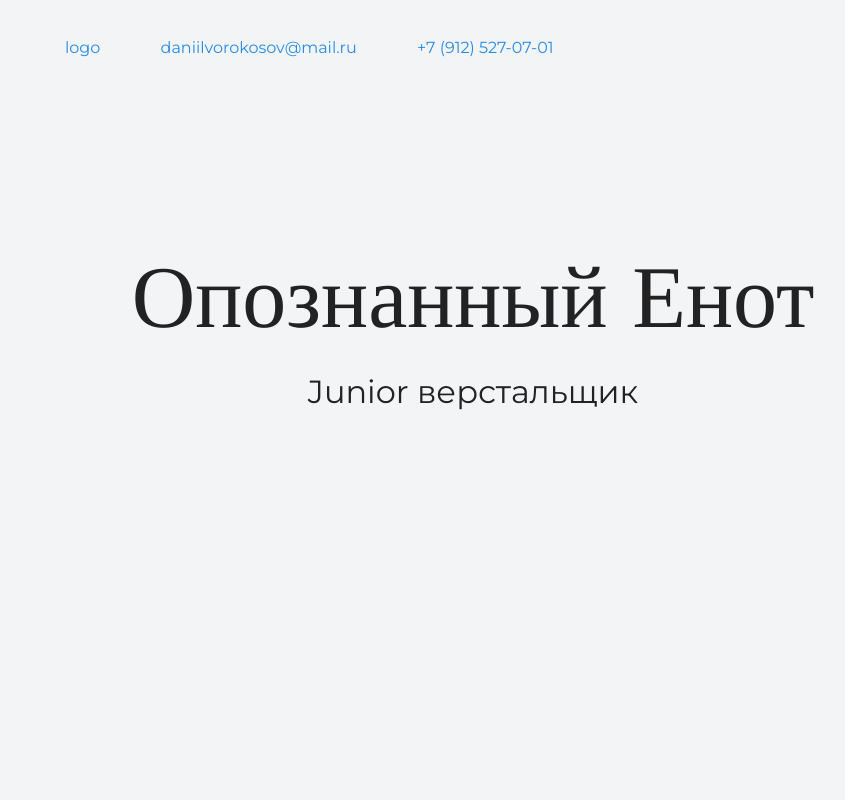
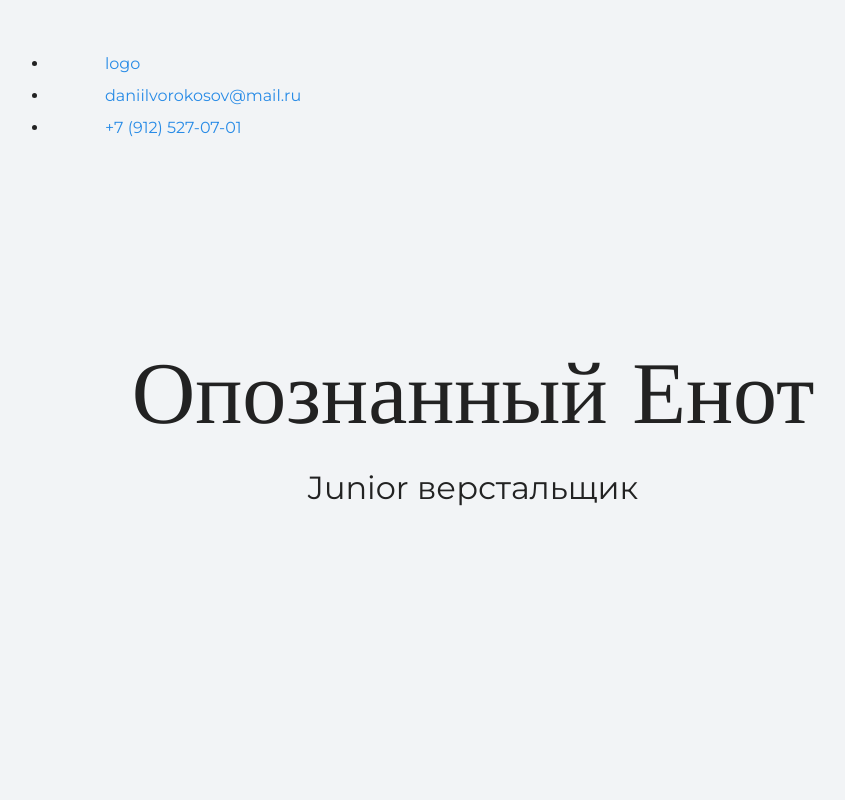
Before and after one commit to SORQ1NGG/testPage, a plain HTML site: page index.html in a window 1280 px wide. Shown: the top 800 px of the page, without its empty margins (167-1012 px from the left). Drawn offline with nearby package versions, Linux system fonts and the light colour scheme.

Commit message:
меняет текст на главной странице

```diff
--- a/index.html
+++ b/index.html
@@ -9,9 +9,11 @@
   <body>
     <div class="container">
       <header class="page-header">
-        <a href="#">logo</a>
-      <a href="mailto: daniilvorokosov@mail.ru">daniilvorokosov@mail.ru</a>
-      <a href="tel: +79125270701">+7 (912) 527-07-01</a>
+      <ul class="nav__link">
+        <li class="nav___link-logo"><a href="#">logo</a></li>
+        <li class="nav__ink-mail"><a href="mailto: daniilvorokosov@mail.ru">daniilvorokosov@mail.ru</a></li>
+        <li class="nav__link-phone"><a href="tel: +79125270701">+7 (912) 527-07-01</a></li>
+      </ul>
       </header>
       <section class="hero-image">
         <h1 class="heading">Опознанный Енот</h1>
```
